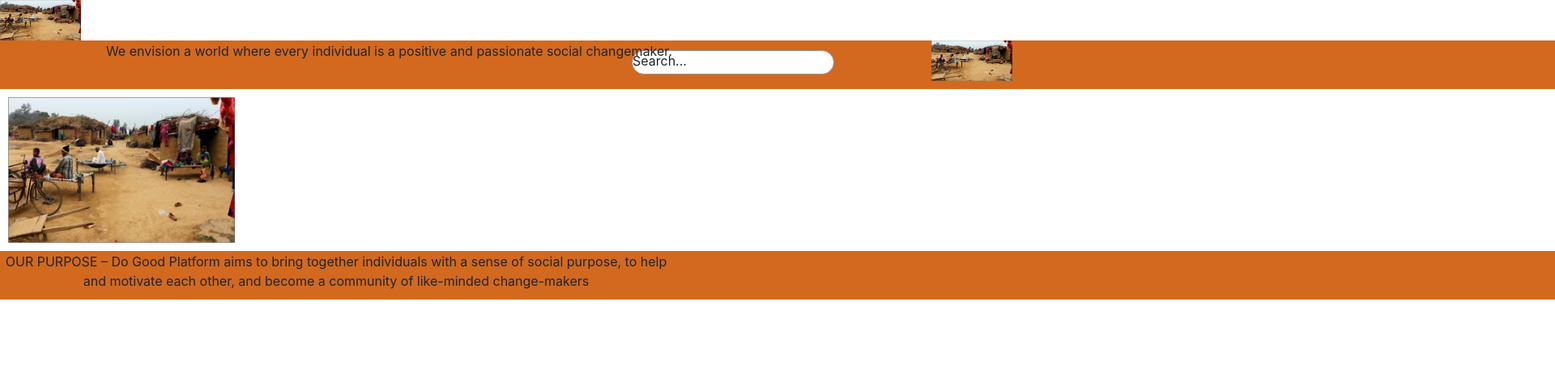
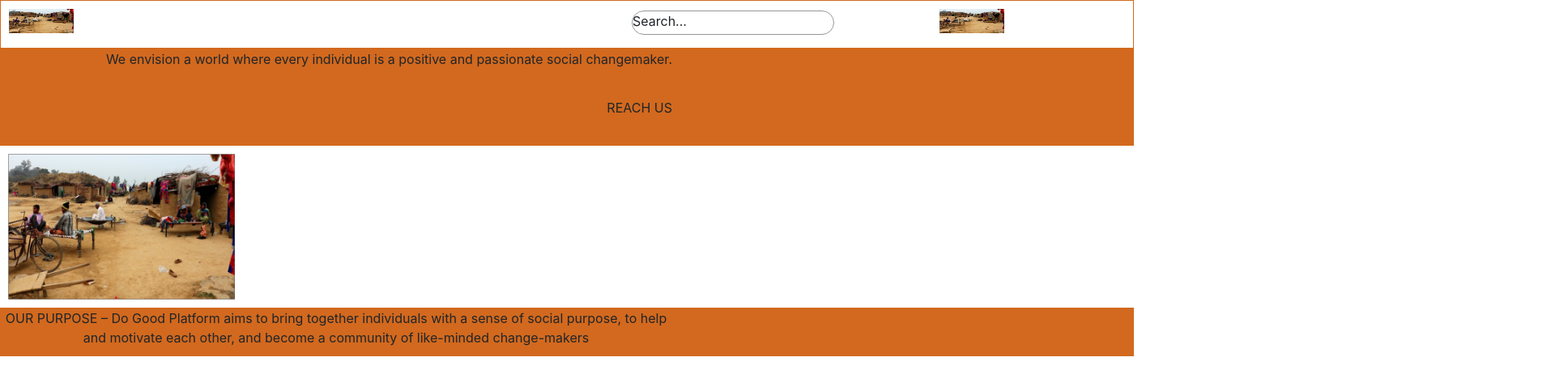
Before and after one commit to SachinKSingh28/node-app-soch, a React (Create React App) app: page / in a window 1280 px wide. Shown: the top 478 px of the page at 81% size, 1920 px wide, since content can reach past the window. Built offline with nearby package versions, Linux system fonts and the light colour scheme.

Commit message:
adding content with broken alignment

```diff
--- a/src/Header.js
+++ b/src/Header.js
@@ -12,10 +12,19 @@ const Image = styled.img`
 const Image1 = styled.img`
   width: 100px;
   height: 50px;
+  padding: 10px 10px 10px 10px;
 `;
 
 const TopHeader = styled.div`
-  width: 2305px;
+  width: 1400px;
+  height: 60px;
+  border: solid 1px #D2691E;
+  display:flex;
+  flex-direction:row;
+`;
+
+const MidHeader = styled.div`
+  width: 1400px;
   height: 60px;
   border: solid 1px #D2691E;
   background-color: #D2691E;
@@ -58,6 +67,7 @@ function Header() {
   // Import result is the URL of your image
   return (
     <div>
+    <TopHeader>
       <TopLeftHeaderLogo src={logo}>
         <Image1 src={logo} alt="Logo" />
       </TopLeftHeaderLogo>
@@ -65,15 +75,19 @@ function Header() {
       <TopRightHeaderLogo src={logo}>
         <Image1 src={logo} alt="Logo" />
       </TopRightHeaderLogo>
-    <TopHeader>
+      </TopHeader>
+    <MidHeader>
       <Title>We envision a world where every individual is a positive and passionate social changemaker.</Title>
-    </TopHeader>
+    </MidHeader>
+    <MidHeader>
+      <Title>REACH US</Title>
+    </MidHeader>
     <Image src={logo} alt="Logo" />
-    <TopHeader>
+    <MidHeader>
     <Title>OUR PURPOSE –
       Do Good Platform aims to bring together individuals with a sense of social purpose, to help and motivate each other, and become a community of like-minded change-makers
     </Title>
-    </TopHeader>
+    </MidHeader>
     </div>
   );
 }
```
